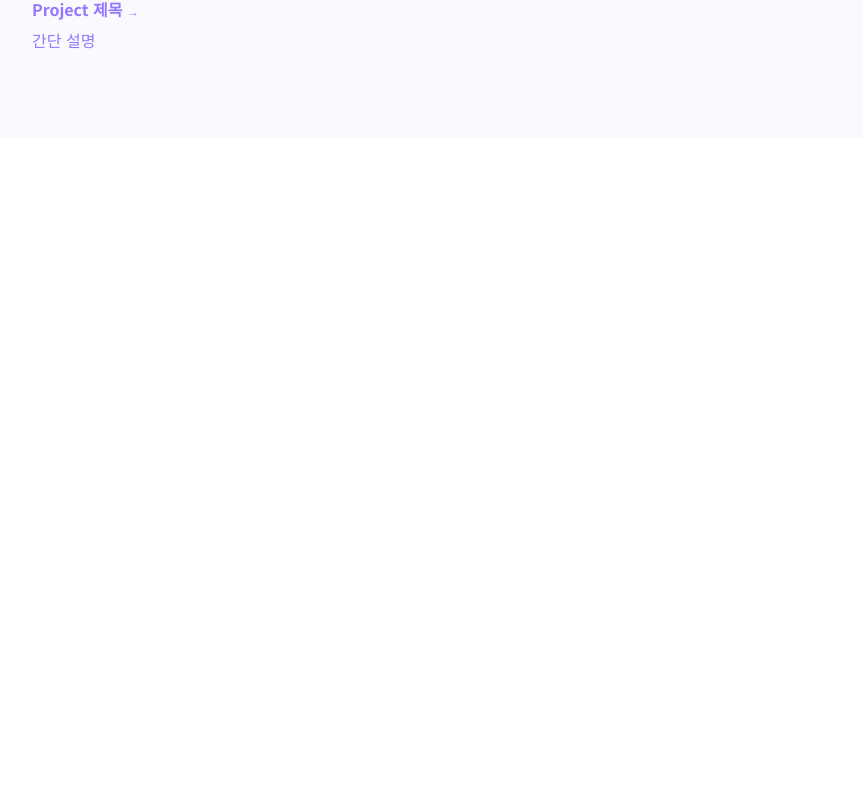
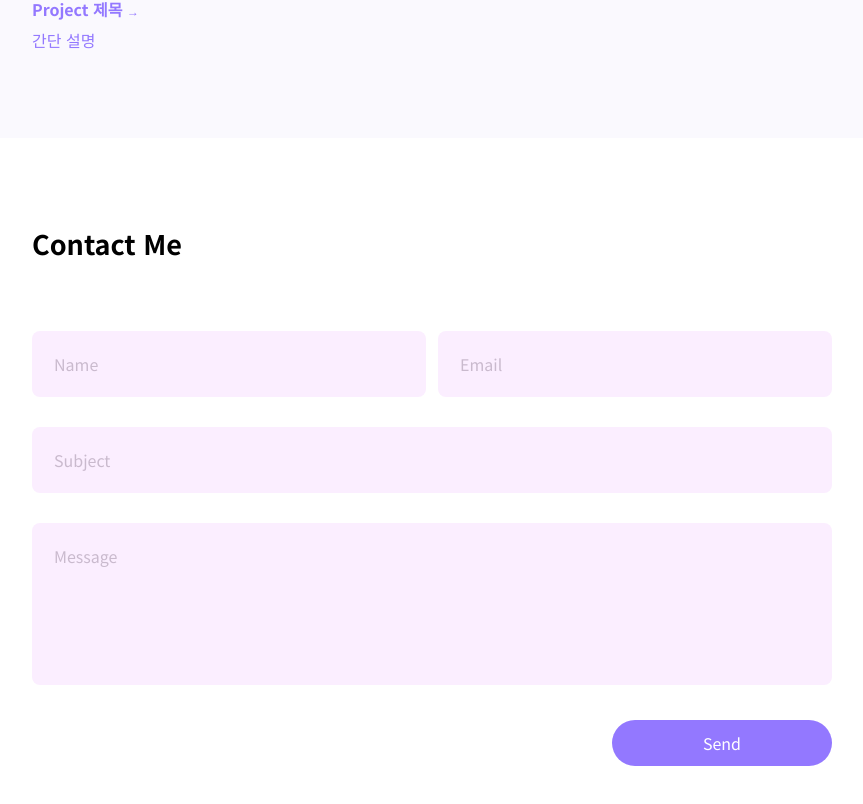
Before and after one commit to parkeunae/portfolio, a React app: page / in a window 1280 px wide. Shown: the part 1391-2195 px from the top of the page, without its empty margins (208-1071 px from the left). Before the commit the page ends 1529 px from the top, so only its background shows below. Built offline with nearby package versions, Linux system fonts and the light colour scheme.

Commit message:
feat: add contact me layout

```diff
--- a/src/App.tsx
+++ b/src/App.tsx
@@ -3,6 +3,7 @@ import Header from './components/Header/Header';
 import Contents from './components/Container/Contents';
 import AboutMe from './components/Contents/AboutMe';
 import Project from './components/Contents/Project';
+import ContactMe from './components/Contents/ContactMe';
 import './App.scss';
 
 const Root = () => {
@@ -15,6 +16,9 @@ const Root = () => {
             <Contents title="Project">
                 <Project />
             </Contents>
+            <Contents title="Contact Me">
+                <ContactMe />
+            </Contents>
         </div>
     );
 };
--- a/src/components/Container/_Contents.scss
+++ b/src/components/Container/_Contents.scss
@@ -30,6 +30,27 @@
         line-height: 1.25;
         color: $contents-color;
     }
+
+    .message-input-box {
+        width: 100%;
+        padding: 12px 17px;
+        border: none;
+        border-radius: 8px;
+        margin-bottom: 12px;
+        font-size: 14px;
+        color: $contents-color;
+        background-color: #FBEEFF;
+        resize: none;
+
+        &::placeholder {
+            color: $contents-color;
+            opacity: 0.5;
+        }
+    }
+
+    .button-container {
+        text-align: center;
+    }
 }
 
 @media screen and (min-width: 768px) {
@@ -60,6 +81,23 @@
             font-size: 14px;
             line-height: 1.214;
         }
+
+        .input-container {
+            display: flex;
+            input:first-child {
+                margin-right: 12px;
+            }
+        }
+
+        .message-input-box {
+            padding: 21px 22px;
+            margin-bottom: 30px;
+            font-size: 16px;
+        }
+
+        .button-container {
+            text-align: right;
+        }
     }
 }
 
--- /dev/null
+++ b/src/components/Contents/ContactMe.tsx
@@ -0,0 +1,38 @@
+import React from 'react';
+
+const ContactMe = () => {
+    return (
+        <form action="#" method="POST">
+            <div className="input-container">
+                <input
+                    type="text"
+                    className="message-input-box"
+                    placeholder="Name"
+                />
+                <input
+                    type="email"
+                    className="message-input-box"
+                    placeholder="Email"
+                />
+            </div>
+            <input
+                type="text"
+                className="message-input-box"
+                placeholder="Subject"
+            />
+            <textarea
+                className="message-input-box"
+                placeholder="Message"
+                rows={ 5 }
+            >
+            </textarea>
+            <div className="button-container">
+                <button type="submit" className="fill-button">
+                    Send
+                </button>
+            </div>
+        </form>
+    )
+}
+
+export default ContactMe;
```
